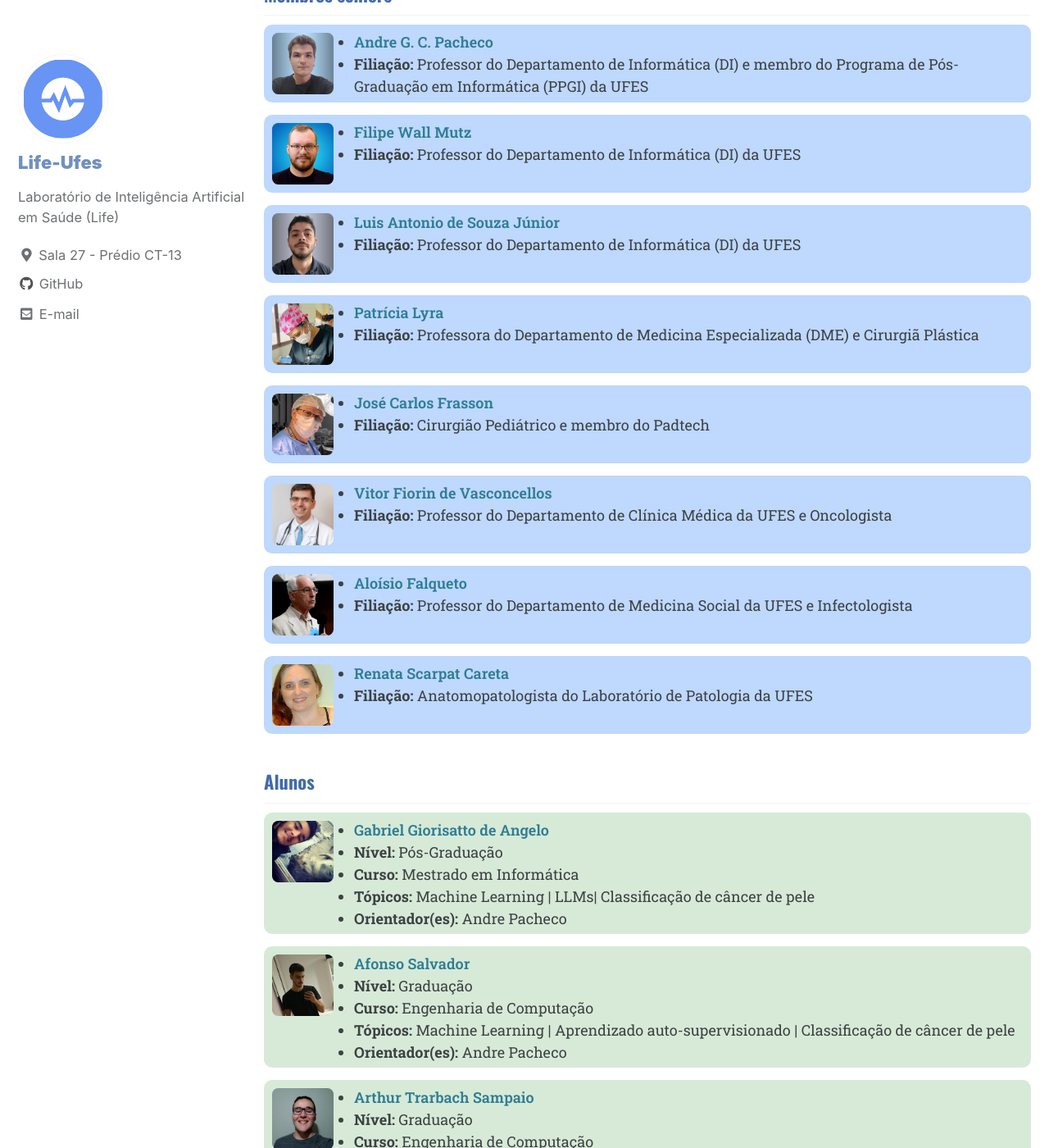
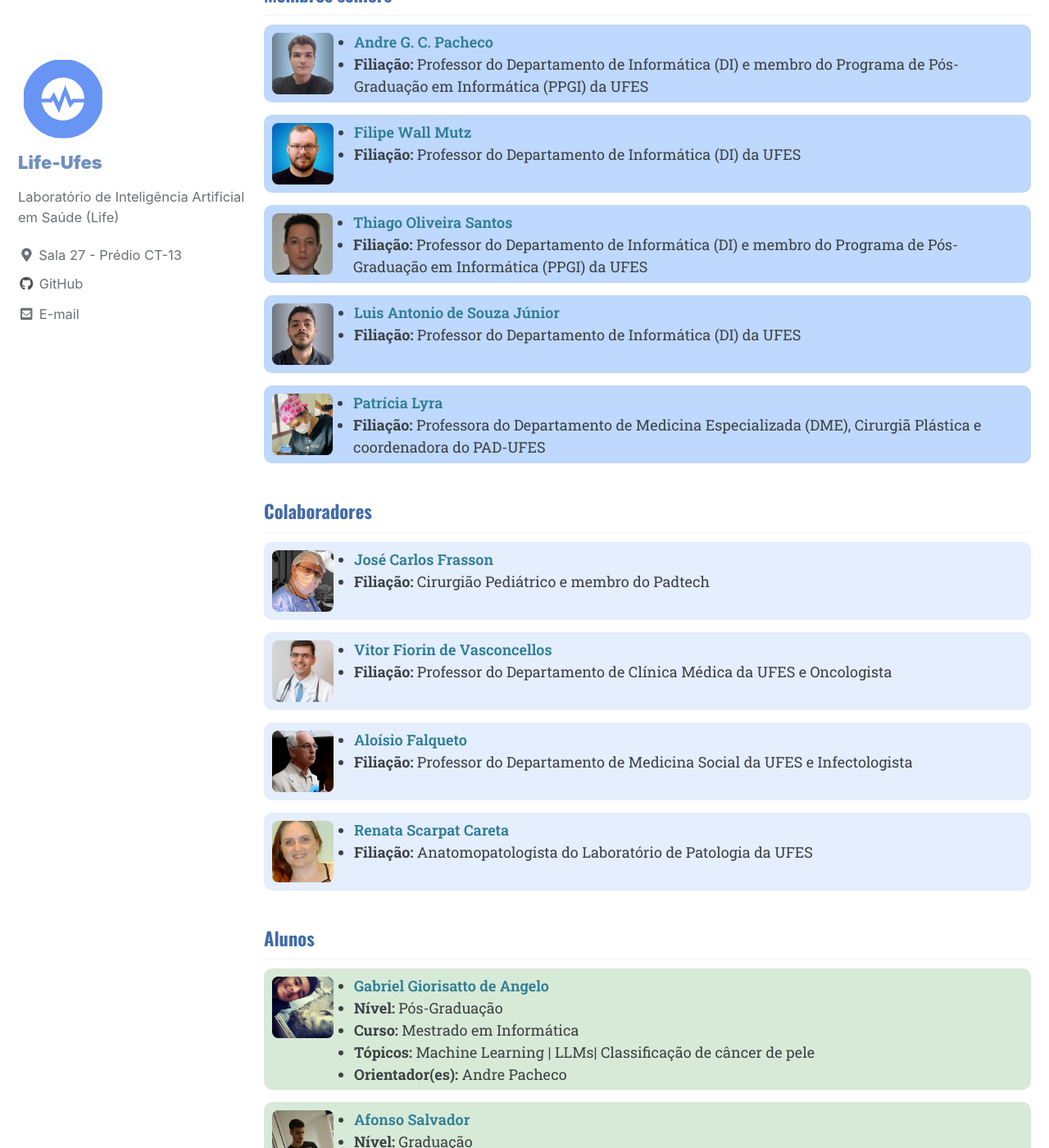
Before and after one commit to life-ufes/site, a Jekyll site: the page built from _pages/equipe.md, in a window 1280 px wide and 1400 px high, scrolled down 446 px. Shown: the whole window at 82% size. Built offline with Jekyll 4.4.1, drawn with Linux system fonts in a browser that asks for light colours; cached includes are drawn as plain includes; some of the changed text lies outside the part shown.

Commit message:
editando docker compose e equipe

```diff
--- a/_data/members.yml
+++ b/_data/members.yml
@@ -10,6 +10,11 @@ researchers:
     site: "http://www.fmtz.com.br/"
     desc: "Professor do Departamento de Informática (DI) da UFES"
 
+  - name: "Thiago Oliveira Santos"
+    photo: "thiago.png"
+    site: "http://www.inf.ufes.br/~todsantos/home-2"
+    desc: "Professor do Departamento de Informática (DI) e membro do Programa de Pós-Graduação em Informática (PPGI) da UFES"
+
   - name: "Luis Antonio de Souza Júnior"
     photo: "luis_souza.png"
     site: "#"
@@ -18,8 +23,10 @@ researchers:
   - name: "Patrícia Lyra"
     photo: "patricia.png"
     site: "http://lattes.cnpq.br/9185092341238832"
-    desc: "Professora do Departamento de Medicina Especializada (DME) e Cirurgiã Plástica"
+    desc: "Professora do Departamento de Medicina Especializada (DME), Cirurgiã Plástica e coordenadora do PAD-UFES"
 
+
+collaborators:
   - name: "José Carlos Frasson"
     photo: "frasson.png"
     site: "#"
@@ -39,6 +46,7 @@ researchers:
     photo: "renata.png"
     site: "http://lattes.cnpq.br/8994366988965721"
     desc: "Anatomopatologista do Laboratório de Patologia da UFES"
+
 
 students:
   - name: "Gabriel Giorisatto de Angelo"
@@ -62,6 +70,7 @@ students:
     site: "https://github.com/TrarbachArthur"
     topics: "Machine Learning | Fusão de Dados | Classificação de câncer de pele"
     course: "Engenharia de Computação"
+    supervisors: "Andre Pacheco"
     level: "Graduação"
 
   - name: "Eduarda Pyrlo Magesk"
@@ -85,12 +94,14 @@ students:
     site: "https://github.com/EPGJ"
     topics: "Visualização de dados | Desenvolvimento web"
     course: "Engenharia da Computação"
+    supervisors: "Andre Pacheco"
     level: "Graduação"
 
   - name: "Matheus Luciano Sesana Goldner"
     site: "https://github.com/MatheusLSG"
     topics: "Fullstack development | Coleta de dados"
     course: "Ciência da Computação"
+    supervisors: "Andre Pacheco"
     level: "Graduação"
 
   - name: "Guilherme Caldana"
@@ -98,6 +109,7 @@ students:
     site: "https://github.com/caldgui"
     topics: "Fullstack development | Coleta de dados"
     course: "Engenharia Elétrica"
+    supervisors: "Andre Pacheco"
     level: "Graduação"
 
   - name: "Gabriel Schettino"
@@ -105,6 +117,7 @@ students:
     site: "https://github.com/gabrielschettino"
     topics: "Fullstack development | Coleta de dados"
     course: "Engenharia Elétrica"
+    supervisors: "Andre Pacheco"
     level: "Graduação"
 
   - name: "Gabryel Batista"
@@ -112,6 +125,7 @@ students:
     site: "https://github.com/gabryelfbatista"
     topics: "Fullstack development | Coleta de dados"
     course: "Engenharia Elétrica"
+    supervisors: "Andre Pacheco"
     level: "Graduação"
 
 alumni:
--- /dev/null
+++ b/_includes/collaborators.html
@@ -0,0 +1,19 @@
+{%- for member in site.data.members.collaborators -%}
+<div class="member-container member-collaborator">
+
+    <img src="/assets/imgs/equipe/colaboradores/{{%member.photo%}}" class="member-img">
+
+    <div class="member-info">
+      <ul>
+        <li>
+          <a href="{{%member.site%}}" target="_blank"> {{%member.name%}} </a>
+        </li>
+
+        <li>
+          <b> Filiação: </b> {{%member.desc%}}
+        </li>
+      </ul>
+    </div>
+
+</div>
+{% endfor %}
--- a/_pages/equipe.md
+++ b/_pages/equipe.md
@@ -16,10 +16,14 @@ A seguir você encontra a lista completa de todos os membros e ex-membros do lab
 ## Membros seniors
 {% include researchers.html %}
 
+
+## Colaboradores
+{% include collaborators.html %}
+
+
 ## Alunos
-
 {% include students.html %}
 
+
 ## Egressos
-
 {% include alumni.html %}
--- a/_sass/minimal-mistakes/_page.scss
+++ b/_sass/minimal-mistakes/_page.scss
@@ -605,6 +605,10 @@ body {
   background-color: #5095fd5e;
 }
 
+.member-collaborator {
+  background-color: #b7d1f95e;
+}
+
 .member-img {
   width: 75px;
   height: 75px;
```
Also changed, not shown: docker-compose.yml (+20 -2 lines), assets/imgs/equipe/colaboradores/falqueto.png (renamed from assets/imgs/equipe/professores/falqueto.png), assets/imgs/equipe/colaboradores/frasson.png (renamed from assets/imgs/equipe/professores/frasson.png), assets/imgs/equipe/colaboradores/renata.png (renamed from assets/imgs/equipe/professores/renata.png), assets/imgs/equipe/colaboradores/vitor.png (renamed from assets/imgs/equipe/professores/vitor.png), assets/imgs/equipe/professores/thiago.png (added), 1 other file.
